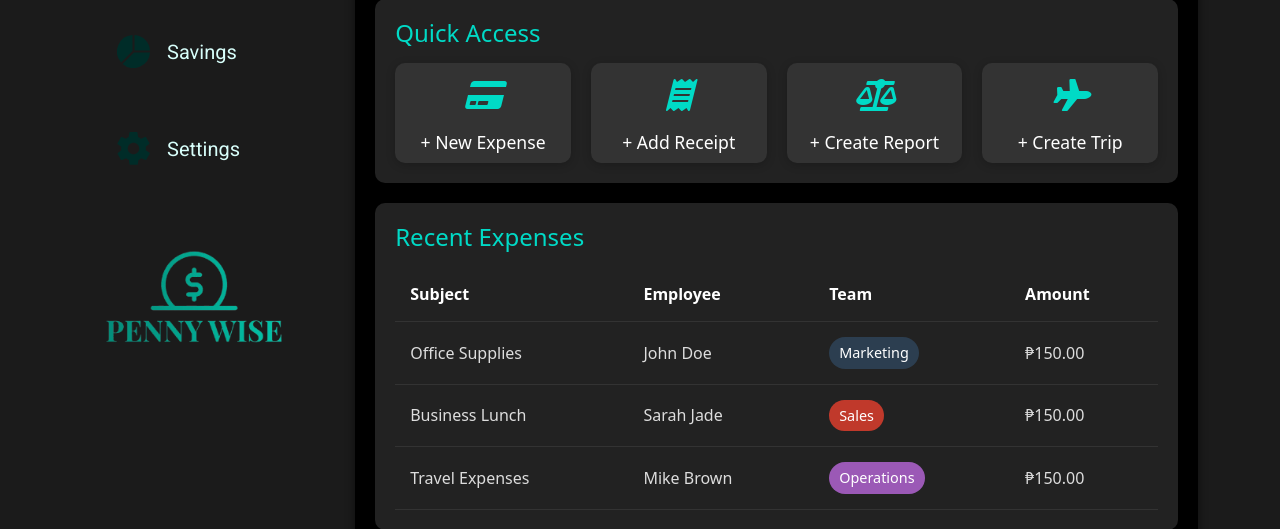
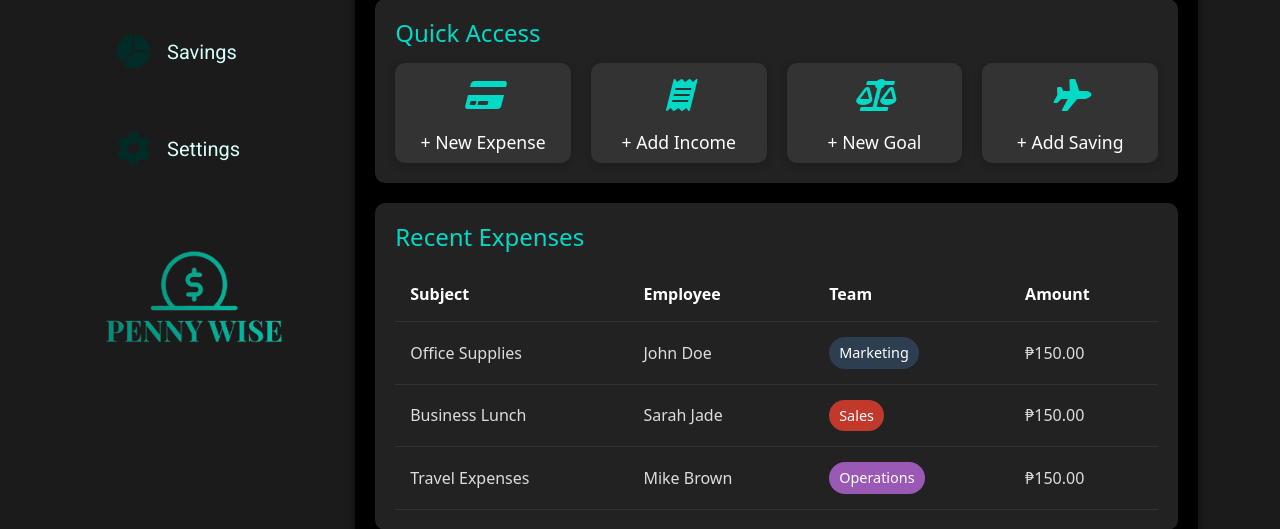
Before and after one commit to Raiolee/Finance-Tracker, a PHP site: the page made by User Interface/Dashboard.php in a window 1280 px wide. Shown: the part 604-1133 px from the top of the page. Run offline with PHP 8.4, Linux system fonts and the light colour scheme; the visitor is signed in with stand-in values (Sample User, id 1); data that the repository does not hold is empty.

Commit message:
Modified Dashboard # changed icon labels

```diff
--- a/User Interface/Dashboard.php
+++ b/User Interface/Dashboard.php
@@ -158,15 +158,15 @@ $stmt->close();
                             </button>
                             <button class="quick-access-item" onclick="handleNewReceipt()">
                                 <i class="icon-receipt"></i>
-                                <span>+ Add Receipt</span>
+                                <span>+ Add Income</span>
                             </button>
                             <button class="quick-access-item" onclick="handleNewReport()">
                                 <i class="icon-report"></i>
-                                <span>+ Create Report</span>
+                                <span>+ New Goal</span>
                             </button>
                             <button class="quick-access-item" onclick="handleNewTrip()">
                                 <i class="icon-plane"></i>
-                                <span>+ Create Trip</span>
+                                <span>+ Add Saving</span>
                             </button>
                         </div>
                     </div>
```
